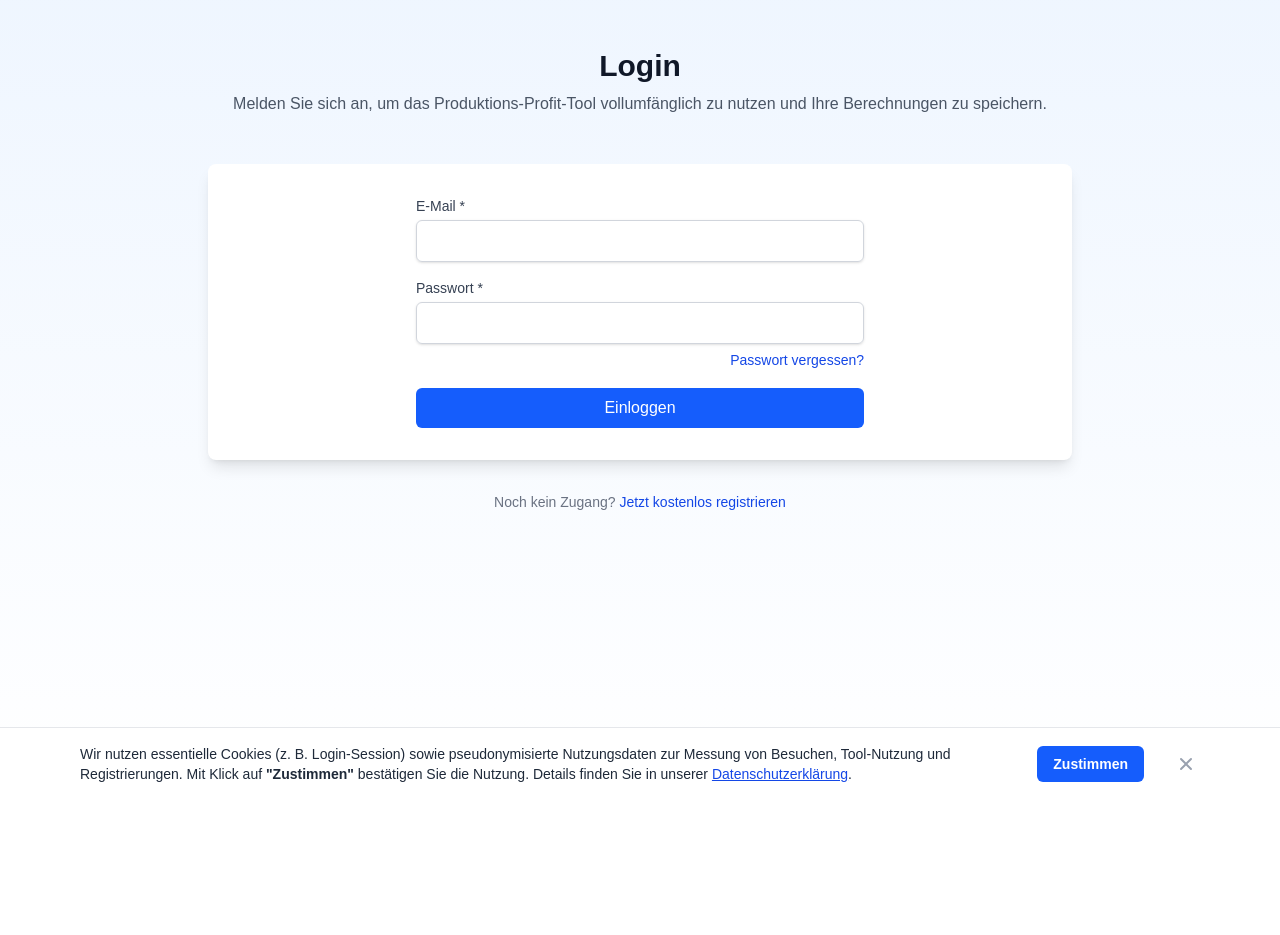
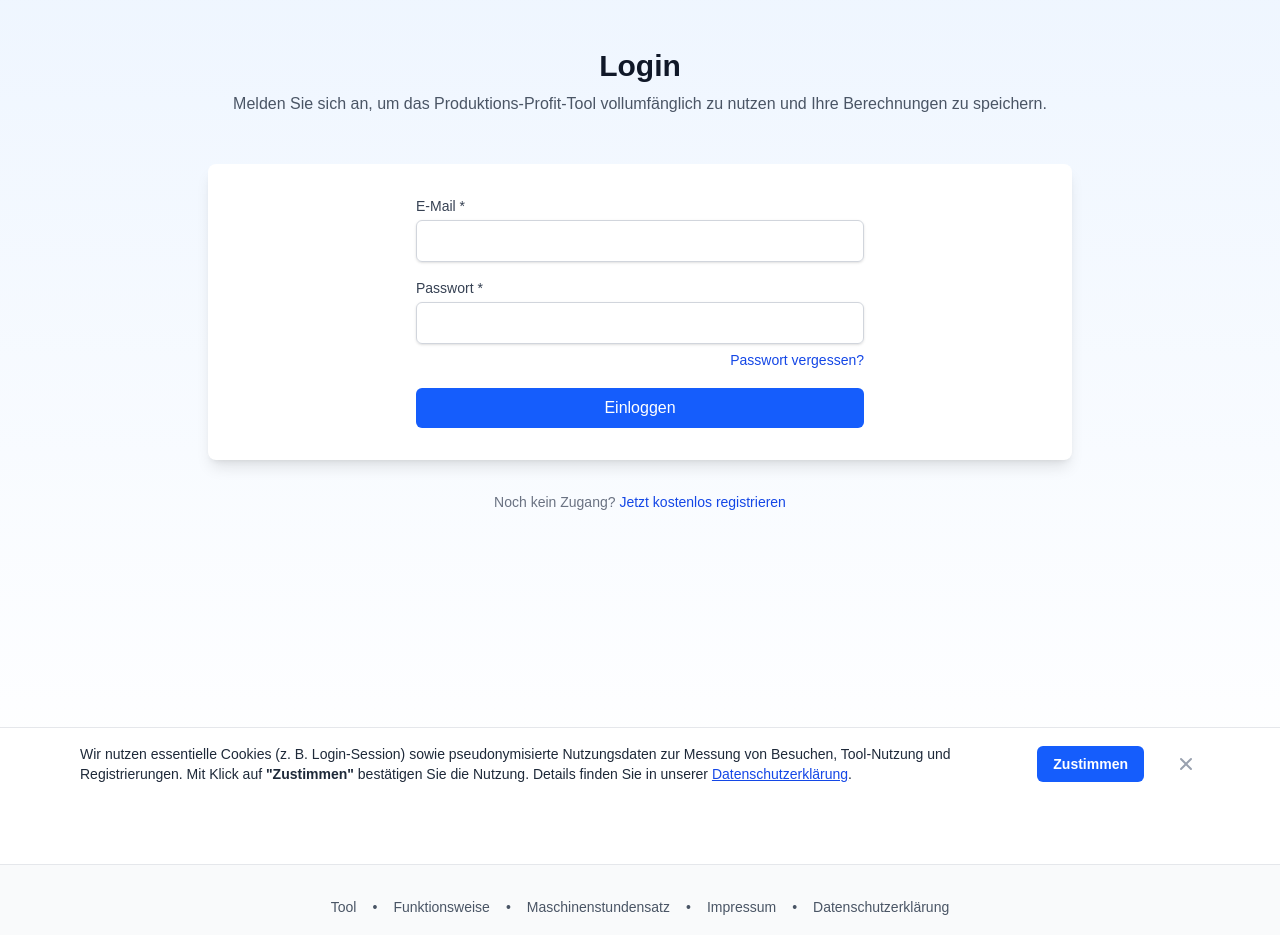
Before and after one commit to carlfruehling/Production-Profit-Tool, a Next.js app: page /login in a window 1280 px wide. Shown: the top 935 px of the page. Before the commit the page ends 800 px from the top, so only its background shows below. Built offline with nearby package versions, Linux system fonts and the light colour scheme; no server answers.

Commit message:
Unify footer across all pages and add tool link

```diff
--- a/src/app/layout.tsx
+++ b/src/app/layout.tsx
@@ -2,6 +2,7 @@
 import { Geist, Geist_Mono } from "next/font/google";
 import CookieBanner from "@/components/CookieBanner";
 import PageAnalyticsTracker from '@/components/PageAnalyticsTracker';
+import SiteFooter from '@/components/SiteFooter';
 import { buildAbsoluteUrl, getSiteUrl, SITE_NAME } from '@/lib/seo';
 import "./globals.css";
 
@@ -67,6 +68,7 @@
       >
         <PageAnalyticsTracker />
         {children}
+        <SiteFooter />
         <CookieBanner />
       </body>
     </html>
--- a/src/app/page.tsx
+++ b/src/app/page.tsx
@@ -243,29 +243,6 @@
 
       </div>
 
-      {/* Footer */}
-      <footer className="bg-gray-50 border-t border-gray-200 mt-16">
-        <div className="max-w-4xl mx-auto px-4 py-8 text-center text-sm text-gray-600">
-          <div className="mb-4 space-x-4">
-            <Link href="/funktionsweise" className="hover:text-blue-600">
-              Funktionsweise
-            </Link>
-            <span>•</span>
-            <Link href="/maschinenstundensatz-fertigung" className="hover:text-blue-600">
-              Maschinenstundensatz
-            </Link>
-            <span>•</span>
-            <Link href="/impressum" className="hover:text-blue-600">
-              Impressum
-            </Link>
-            <span>•</span>
-            <Link href="/datenschutz" className="hover:text-blue-600">
-              Datenschutzerklärung
-            </Link>
-          </div>
-          <p>© 2026 Fruehling Corporate GmbH. Alle Rechte vorbehalten.</p>
-        </div>
-      </footer>
     </main>
   );
 }
--- /dev/null
+++ b/src/components/SiteFooter.tsx
@@ -0,0 +1,32 @@
+import Link from 'next/link';
+
+export default function SiteFooter() {
+  return (
+    <footer className="bg-gray-50 border-t border-gray-200 mt-16">
+      <div className="max-w-4xl mx-auto px-4 py-8 text-center text-sm text-gray-600">
+        <div className="mb-4 space-x-4">
+          <Link href="/tool" className="hover:text-blue-600">
+            Tool
+          </Link>
+          <span>•</span>
+          <Link href="/funktionsweise" className="hover:text-blue-600">
+            Funktionsweise
+          </Link>
+          <span>•</span>
+          <Link href="/maschinenstundensatz-fertigung" className="hover:text-blue-600">
+            Maschinenstundensatz
+          </Link>
+          <span>•</span>
+          <Link href="/impressum" className="hover:text-blue-600">
+            Impressum
+          </Link>
+          <span>•</span>
+          <Link href="/datenschutz" className="hover:text-blue-600">
+            Datenschutzerklärung
+          </Link>
+        </div>
+        <p>© 2026 Fruehling Corporate GmbH. Alle Rechte vorbehalten.</p>
+      </div>
+    </footer>
+  );
+}
```
